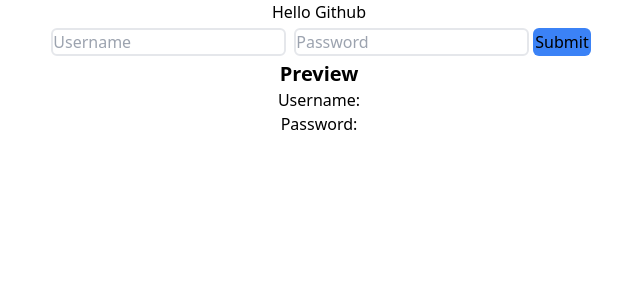
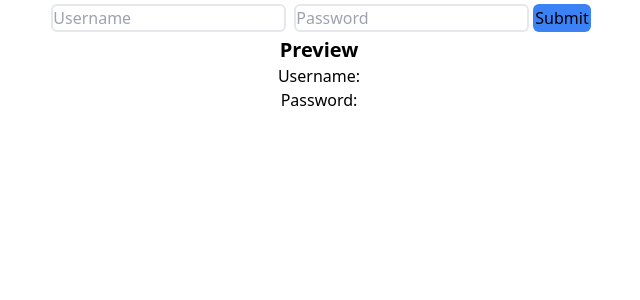
Before and after one commit to muhammadnaseer44/ReactBasics, a React (Vite) app: page / in a window 1280 px wide. Shown: the top 300 px of the page, without its empty margins (321-961 px from the left). Built offline with nearby package versions, Linux system fonts and the light colour scheme.

Commit message:
remove heading

```diff
--- a/src/App.jsx
+++ b/src/App.jsx
@@ -4,7 +4,6 @@ import Demo from './Components/Basics/Demo'
 function App() {
   return (
     <div className='text-center'>
-      <h1>Hello Github</h1>
       <Demo />
     </div>
   )
```
